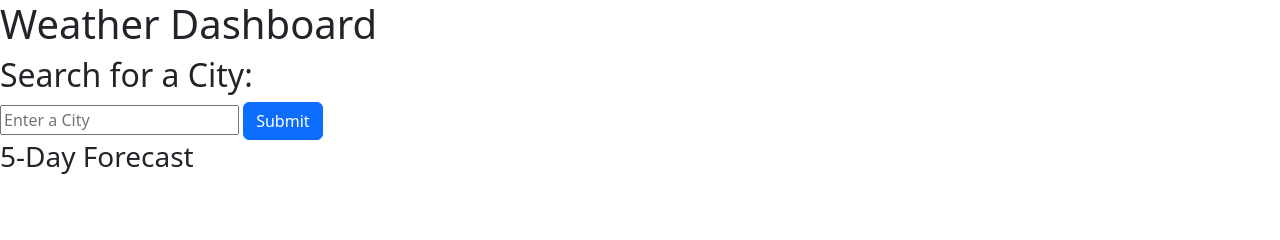
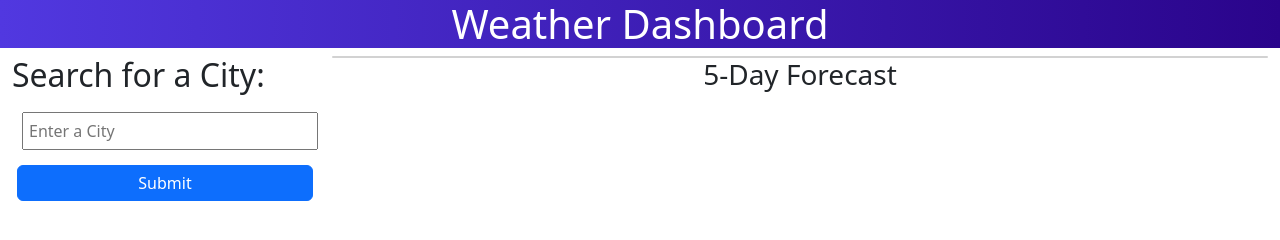
Before and after one commit to Amzemina/Weather_Dashboard, a plain HTML site: page index.html in a window 1280 px wide. Drawn offline with nearby package versions, Linux system fonts and the light colour scheme.

Commit message:
fixed a bug where 4/5 days where showing, added some bootstrap and CSS styling

```diff
--- a/assets/script.js
+++ b/assets/script.js
@@ -28,7 +28,7 @@ $(document).ready(function () {
         cityListEl.empty()
 
         getCities().forEach(city => {
-            var cityEl = $("<button class = 'btn btn-secondary'>")
+            var cityEl = $("<button class = 'col-12 btn btn-secondary'>")
             cityEl.on("click", function () {
                 getCityFromApi(city)
             })
@@ -84,15 +84,16 @@ $(document).ready(function () {
                 var fiveDayBoxEl = $("#fiveDayBox")
 
                 fiveDayBoxEl.empty()
-                for (let i = 4; i < filteredDays.length; i += 8) {
+                //increment every 8 records to get the first record for the 5 days
+                for (let i = 0; i < filteredDays.length; i += 8) {
                     var fiveDayChild = $(`
-                        <div>
-                            <h4>${dayjs.unix(filteredDays[i].dt).format('MMM D, YYYY')}</h4>
+                        <div class="col-xl col-lg col-md col-sm-12 col-xs-12 col-12 card">
+                            <h4>${dayjs.unix(filteredDays[i].dt).format('MMM D, YYYY HH:mm')}</h4>
                             <img src = 'https://openweathermap.org/img/wn/${filteredDays[i].weather[0].icon}.png' alt='${filteredDays[i].weather[0].description}'/>
-                            <div>${filteredDays[i].main.temp} °F </div
+                            <div>${filteredDays[i].main.temp} °F </div>
                             <div>${filteredDays[i].wind.speed} MPH </div>
                             <div>${filteredDays[i].main.humidity} % </div>
-                            </div>
+                        </div>
                         `)
                     fiveDayBoxEl.append(fiveDayChild)
                 }
--- a/assets/style.css
+++ b/assets/style.css
@@ -0,0 +1,11 @@
+h1 {
+    color: white
+}
+.btn {
+    padding: 5px;
+    margin: 5px;
+}
+input {
+    padding: 5px;
+    margin: 10px;
+}
--- a/index.html
+++ b/index.html
@@ -8,52 +8,63 @@
     <title>Weather Dashboard</title>
     <!--Bootstrap, CSS-->
     <link href="https://cdn.jsdelivr.net/npm/bootstrap@5.3.0/dist/css/bootstrap.min.css" rel="stylesheet"
-    integrity="sha384-9ndCyUaIbzAi2FUVXJi0CjmCapSmO7SnpJef0486qhLnuZ2cdeRhO02iuK6FUUVM"
-    crossorigin="anonymous"/>
+        integrity="sha384-9ndCyUaIbzAi2FUVXJi0CjmCapSmO7SnpJef0486qhLnuZ2cdeRhO02iuK6FUUVM" crossorigin="anonymous" />
     <link rel="stylesheet" href="assets/style.css">
 </head>
 
 <body>
     <!--Title-->
-    <header>
+    <header class="col-12 text-center" style="background: linear-gradient(to right, #5138e0, #2a048b);">
         <h1>Weather Dashboard</h1>
     </header>
-    <main>
+    <div class="container-fluid">
+
+        <div class="row">
             <!--Search button and search history-->
-        <aside>
+            <aside class="col-3">
                 <h2>Search for a City:</h2>
-            <div class="city-search-box">
-                <input type ="text" class ="search-content"
-                placeholder="Enter a City" id = "search-input">
-                <button type= "button" class = "btn btn-primary" id = "search-btn">Submit
-                <i class ="fas fa-search"></i>
+                <div class="city-search-box"></div>
+                <input type="text" class="col-12 search-content" placeholder="Enter a City" id="search-input">
+                <button type="button" class="col-12 btn btn-primary" id="search-btn">Submit
+                    <i class="fas fa-search"></i>
                 </button>
                 <!--Search results for current city-->
-                <div id="cityList">
-            </div>
+                <div id="cityList" class="col-12"></div>
             </aside>
+            <main class="col">
+                <div col="row">
                     <!--current city weather-->
-        <div id="currentCityWeather">
+                    <div id="currentCityWeather" class="col card">
                         <div id="currentCity"></div>
                         <div id="icon"></div>
                         <div id="temp"></div>
                         <div id="wind"></div>
                         <div id="humidity"></div>
                     </div>
+                </div>
+                <div col="row">
+                    <!--future weather for current city-->
+                    <div class="col">
+                        <div class="row">
+                            <div class="col-12 text-center">
+                                <h3>5-Day Forecast</h3>
+                            </div>
+                            <div class="col-12 text-center">
+                                <div id="fiveDayBox" class="row"></div>
+                            </div>
+                        </div>
+                    </div>
+                </div>
 
-    <!--future weather for current city-->
-        <div>
-            <h3>5-Day Forecast</h3>
-            <div id="fiveDayBox"></div>
+            </main>
         </div>
-    </main>
+    </div>
     <!--Jquery, Day.js, JavaScript-->
     <script src="https://cdn.jsdelivr.net/npm/bootstrap@5.3.0/dist/js/bootstrap.bundle.min.js"
         integrity="sha384-geWF76RCwLtnZ8qwWowPQNguL3RmwHVBC9FhGdlKrxdiJJigb/j/68SIy3Te4Bkz"
         crossorigin="anonymous"></script>
     <script src="https://code.jquery.com/jquery-3.7.0.min.js"
-    integrity="sha256-2Pmvv0kuTBOenSvLm6bvfBSSHrUJ+3A7x6P5Ebd07/g="
-    crossorigin="anonymous"></script>
+        integrity="sha256-2Pmvv0kuTBOenSvLm6bvfBSSHrUJ+3A7x6P5Ebd07/g=" crossorigin="anonymous"></script>
     <script src="https://cdn.jsdelivr.net/npm/dayjs@1/dayjs.min.js"></script>
     <script src="assets/script.js"></script>
 </body>
```
Lines whose indentation alone changed are shown as unchanged.
